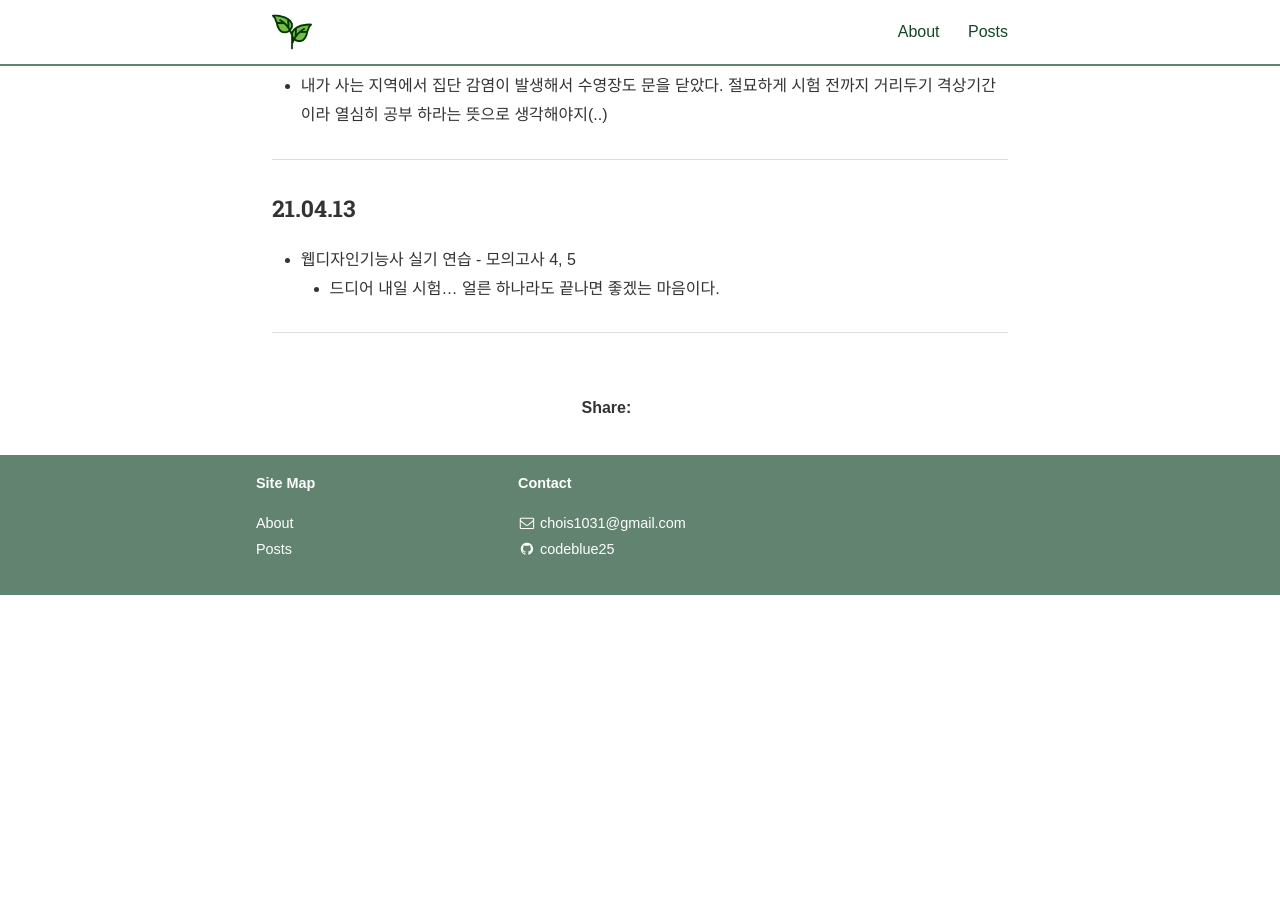
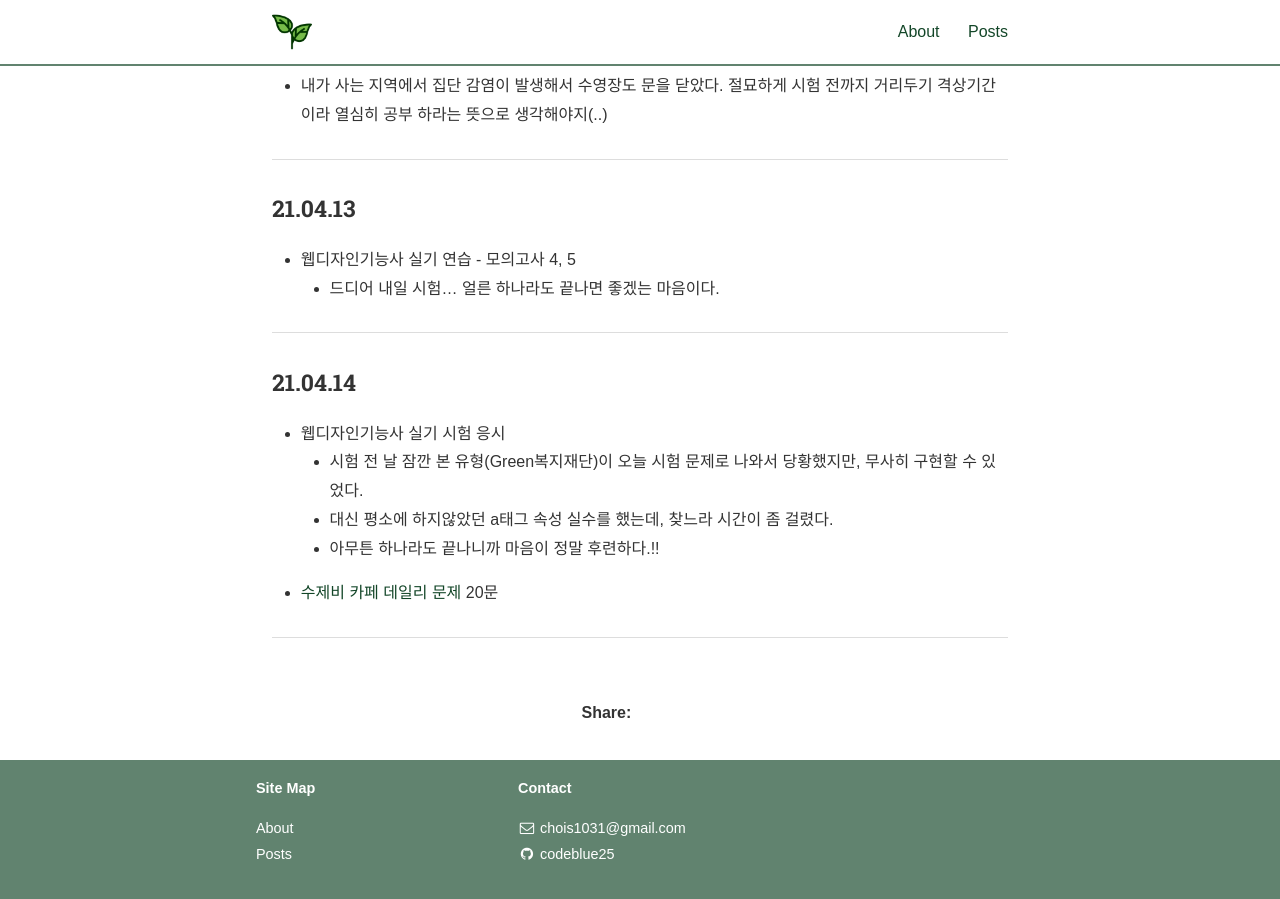
Before and after one commit to codeblue25/codeblue25.github.io, a Jekyll site: the page built from _posts/2021-04-11-0417.md, in a window 1280 px wide and 900 px high, scrolled down 632 px. Built offline with Jekyll 4.4.1, drawn with Linux system fonts in a browser that asks for light colours; nearby versions of some CDN libraries; some web fonts are replaced; a style sheet for code colours, icons or effects is not loaded; before the commit the page ends 1227 px from its top, so only the background shows below that.

Commit message:
210414 TIL

```diff
--- a/_posts/2021-04-11-0417.md
+++ b/_posts/2021-04-11-0417.md
@@ -28,3 +28,13 @@ categories: TIL
   * 드디어 내일 시험... 얼른 하나라도 끝나면 좋겠는 마음이다.
 
 ---
+
+<h3>21.04.14</h3>
+
+* 웹디자인기능사 실기 시험 응시
+  * 시험 전 날 잠깐 본 유형(Green복지재단)이 오늘 시험 문제로 나와서 당황했지만, 무사히 구현할 수 있었다.
+  * 대신 평소에 하지않았던 a태그 속성 실수를 했는데, 찾느라 시간이 좀 걸렸다.
+  * 아무튼 하나라도 끝나니까 마음이 정말 후련하다.!!
+* [수제비 카페 데일리 문제](https://cafe.naver.com/soojebi) 20문
+
+---
```
